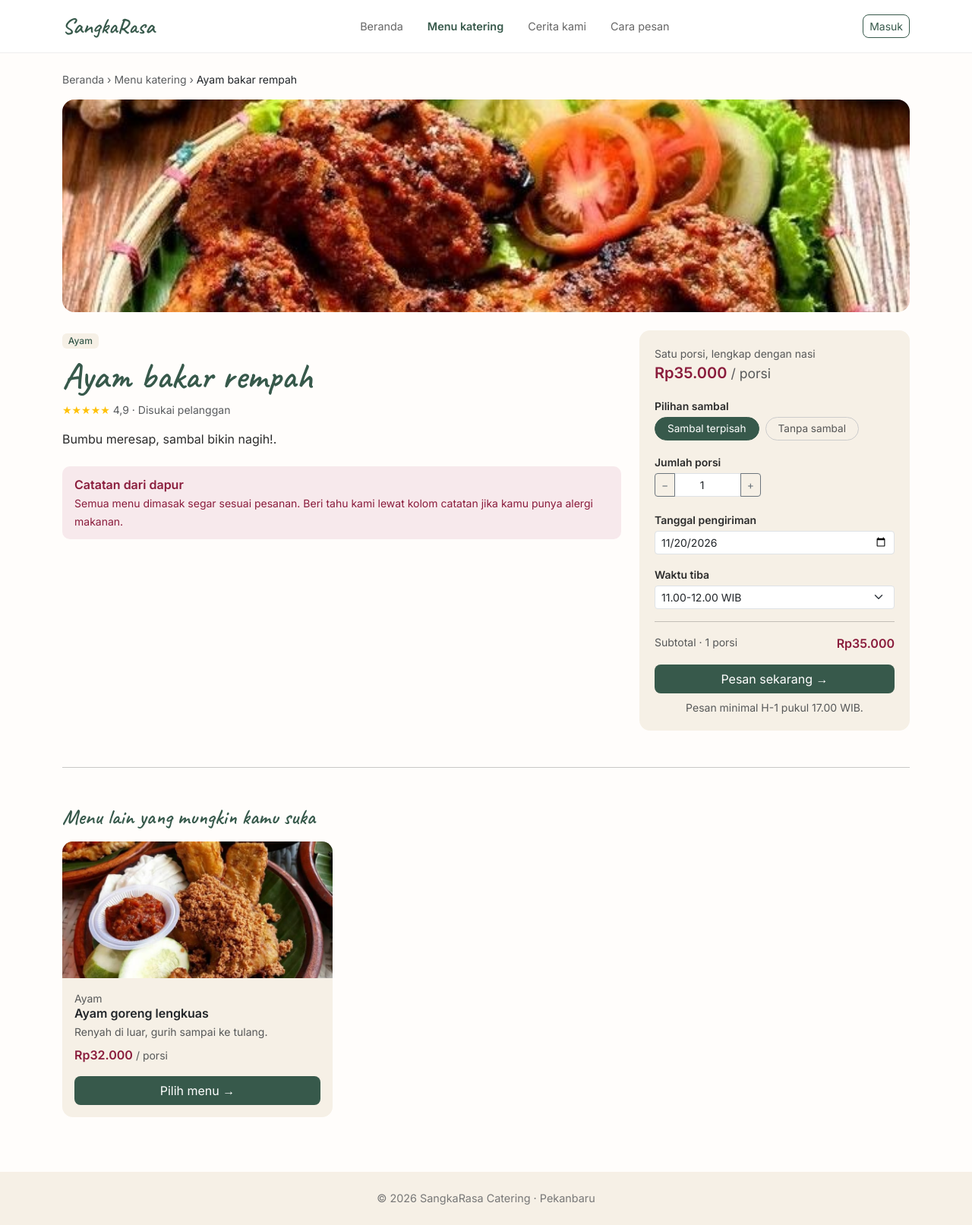
After one commit to zuleykapcr/sangkarasa, a Laravel app: page /menu/1 in a window 1280 px wide. The commit adds this page. Shown: the whole page at 76% size. Run offline with Laravel 12, Linux system fonts and the light colour scheme; data comes from the database, SQL or seed files in the repository.

Commit message:
feat: halaman detail menu dengan form pilih sambal, porsi, dan validasi

```diff
--- a/app/Http/Controllers/MenuController.php
+++ b/app/Http/Controllers/MenuController.php
@@ -28,4 +28,40 @@ class MenuController extends Controller
 
         return view('menu.index', compact('menus', 'kategori'));
     }
+
+    public function show(Menu $menu)
+{
+    $menu->load('kategori');
+
+    // Menu lain dari kategori yang sama
+    $menuLain = Menu::where('kategori_id', $menu->kategori_id)
+        ->where('id', '!=', $menu->id)
+        ->take(3)
+        ->get();
+
+    return view('menu.show', compact('menu', 'menuLain'));
 }
+
+public function pesan(Request $request, Menu $menu)
+{
+    $validated = $request->validate([
+        'opsi_tambahan'       => 'required|in:Sambal terpisah,Tanpa sambal',
+        'jumlah_porsi'        => 'required|integer|min:1|max:100',
+        'tanggal_pengiriman'  => 'required|date|after_or_equal:tomorrow',
+        'waktu_pengiriman'    => 'required|in:08.00-09.00 WIB,11.00-12.00 WIB,17.00-18.00 WIB',
+    ], [
+        'jumlah_porsi.min'                  => 'Minimal pesan 1 porsi.',
+        'tanggal_pengiriman.after_or_equal' => 'Pesanan minimal H-1 sebelum hari pengiriman.',
+        'tanggal_pengiriman.required'       => 'Tanggal pengiriman wajib diisi.',
+    ]);
+
+    session(['pesanan_sementara' => [
+        'menu_id'  => $menu->id,
+        'subtotal' => $menu->harga * $validated['jumlah_porsi'],
+    ] + $validated]);
+
+    return redirect()
+        ->route('menu.show', $menu)
+        ->with('success', 'Pesanan sementara tersimpan. Checkout akan aktif di tahap berikutnya.');
+    }
+}
--- a/public/css/style.css
+++ b/public/css/style.css
@@ -35,3 +35,11 @@ body { font-family: 'Inter', sans-serif; color: var(--sr-text); background: #fff
 .menu-price { color: var(--sr-maroon); font-weight: 600; }
 
 .sr-footer { background: var(--sr-cream); color: #777; font-size: .9rem; }
+
+/* Detail menu */
+.detail-banner { width: 100%; height: 280px; object-fit: cover; border-radius: 16px; }
+.badge-sr { background: var(--sr-cream); color: var(--sr-green); font-weight: 500; }
+.order-card { background: var(--sr-cream); border-radius: 14px; padding: 20px; }
+.alert-dapur { background: #f7e9ec; color: var(--sr-maroon); border-radius: 10px; padding: 12px 16px; }
+.btn-check:checked + .pill { background: var(--sr-green); color: #fff; border-color: var(--sr-green); }
+.pill { cursor: pointer; }
--- a/resources/views/layouts/app.blade.php
+++ b/resources/views/layouts/app.blade.php
@@ -10,6 +10,7 @@
 </head>
 <body>
     @include('partials.navbar')
+      @include('partials.alert')
 
     <main>
         @yield('content')
@@ -17,6 +18,7 @@
 
     @include('partials.footer')
 
-    <script src="https://cdn.jsdelivr.net/npm/bootstrap@5.3.3/dist/js/bootstrap.bundle.min.js"></script>
+  <script src="https://cdn.jsdelivr.net/npm/bootstrap@5.3.3/dist/js/bootstrap.bundle.min.js"></script>
+    @stack('scripts')
 </body>
 </html>
--- /dev/null
+++ b/resources/views/menu/show.blade.php
@@ -0,0 +1,138 @@
+@extends('layouts.app')
+
+@section('title', $menu->nama_menu)
+
+@section('content')
+<div class="container py-4">
+
+    {{-- Breadcrumb --}}
+    <nav class="small text-muted mb-3">
+        <a href="{{ route('beranda') }}" class="text-muted text-decoration-none">Beranda</a> ›
+        <a href="{{ route('menu.index') }}" class="text-muted text-decoration-none">Menu katering</a> ›
+        <span class="text-dark">{{ $menu->nama_menu }}</span>
+    </nav>
+
+    {{-- Banner --}}
+    <img src="{{ asset('images/menu/' . $menu->gambar) }}"
+         alt="{{ $menu->nama_menu }}" class="detail-banner mb-4">
+
+    <div class="row g-4">
+        {{-- KIRI: informasi menu --}}
+        <div class="col-lg-8">
+            <span class="badge badge-sr mb-2">{{ $menu->kategori->nama_kategori }}</span>
+            <h1 class="sr-script display-5 mb-1">{{ $menu->nama_menu }}</h1>
+
+            {{-- Rating masih statis. Diganti data asli di Tahap 10 (Ulasan & Rating) --}}
+            <div class="small text-muted mb-3">
+                <span class="text-warning">★★★★★</span> 4,9 · Disukai pelanggan
+            </div>
+
+            <p>{{ $menu->deskripsi }}</p>
+
+            <div class="alert-dapur mt-4">
+                <strong>Catatan dari dapur</strong><br>
+                <span class="small">
+                    Semua menu dimasak segar sesuai pesanan. Beri tahu kami lewat kolom
+                    catatan jika kamu punya alergi makanan.
+                </span>
+            </div>
+        </div>
+
+        {{-- KANAN: form pesan --}}
+        <div class="col-lg-4">
+            <form method="POST" action="{{ route('menu.pesan', $menu) }}" class="order-card" id="formPesan">
+                @csrf
+
+                <div class="text-muted small">Satu porsi, lengkap dengan nasi</div>
+                <div class="menu-price fs-5 mb-3">
+                    Rp{{ number_format($menu->harga, 0, ',', '.') }}
+                    <span class="text-muted fw-normal small">/ porsi</span>
+                </div>
+
+                {{-- Pilihan sambal --}}
+                <label class="fw-semibold small mb-1">Pilihan sambal</label>
+                <div class="d-flex gap-2 mb-3">
+                    @foreach (['Sambal terpisah', 'Tanpa sambal'] as $opsi)
+                        <input type="radio" class="btn-check" name="opsi_tambahan"
+                               id="opsi{{ $loop->index }}" value="{{ $opsi }}"
+                               {{ old('opsi_tambahan', 'Sambal terpisah') === $opsi ? 'checked' : '' }}>
+                        <label class="pill" for="opsi{{ $loop->index }}">{{ $opsi }}</label>
+                    @endforeach
+                </div>
+                @error('opsi_tambahan') <div class="text-danger small mb-2">{{ $message }}</div> @enderror
+
+                {{-- Jumlah porsi --}}
+                <label class="fw-semibold small mb-1">Jumlah porsi</label>
+                <div class="input-group input-group-sm mb-1" style="max-width: 140px;">
+                    <button type="button" class="btn btn-outline-secondary" id="btnKurang">−</button>
+                    <input type="number" name="jumlah_porsi" id="jumlahPorsi"
+                           class="form-control text-center" min="1" max="100"
+                           value="{{ old('jumlah_porsi', 1) }}">
+                    <button type="button" class="btn btn-outline-secondary" id="btnTambah">+</button>
+                </div>
+                @error('jumlah_porsi') <div class="text-danger small mb-2">{{ $message }}</div> @enderror
+
+                {{-- Jadwal --}}
+                <label class="fw-semibold small mt-3 mb-1">Tanggal pengiriman</label>
+                <input type="date" name="tanggal_pengiriman" class="form-control form-control-sm"
+                       min="{{ now()->addDay()->toDateString() }}"
+                       value="{{ old('tanggal_pengiriman', now()->addDay()->toDateString()) }}">
+                @error('tanggal_pengiriman') <div class="text-danger small">{{ $message }}</div> @enderror
+
+                <label class="fw-semibold small mt-3 mb-1">Waktu tiba</label>
+                <select name="waktu_pengiriman" class="form-select form-select-sm">
+                    @foreach (['08.00-09.00 WIB', '11.00-12.00 WIB', '17.00-18.00 WIB'] as $waktu)
+                        <option value="{{ $waktu }}" {{ old('waktu_pengiriman', '11.00-12.00 WIB') === $waktu ? 'selected' : '' }}>
+                            {{ $waktu }}
+                        </option>
+                    @endforeach
+                </select>
+                @error('waktu_pengiriman') <div class="text-danger small">{{ $message }}</div> @enderror
+
+                <hr>
+                <div class="d-flex justify-content-between mb-3">
+                    <span class="text-muted small">Subtotal · <span id="infoPorsi">1</span> porsi</span>
+                    <span class="menu-price" id="subtotal">Rp{{ number_format($menu->harga, 0, ',', '.') }}</span>
+                </div>
+
+                <button type="submit" class="btn btn-sr w-100">Pesan sekarang →</button>
+                <div class="text-center text-muted small mt-2">Pesan minimal H-1 pukul 17.00 WIB.</div>
+            </form>
+        </div>
+    </div>
+
+    {{-- Menu lain --}}
+    @if ($menuLain->count())
+        <hr class="my-5">
+        <h2 class="sr-script h3 mb-3">Menu lain yang mungkin kamu suka</h2>
+        <div class="row g-4">
+            @foreach ($menuLain as $item)
+                <div class="col-md-6 col-lg-4">
+                    @include('partials.menu-card', ['menu' => $item])
+                </div>
+            @endforeach
+        </div>
+    @endif
+</div>
+@endsection
+
+@push('scripts')
+<script>
+    const harga   = {{ (int) $menu->harga }};
+    const input   = document.getElementById('jumlahPorsi');
+    const subtotal = document.getElementById('subtotal');
+    const info    = document.getElementById('infoPorsi');
+
+    function hitung() {
+        let porsi = Math.max(1, parseInt(input.value) || 1);
+        input.value = porsi;
+        info.textContent = porsi;
+        subtotal.textContent = 'Rp' + (harga * porsi).toLocaleString('id-ID');
+    }
+
+    document.getElementById('btnKurang').addEventListener('click', () => { input.value = (parseInt(input.value) || 1) - 1; hitung(); });
+    document.getElementById('btnTambah').addEventListener('click', () => { input.value = (parseInt(input.value) || 1) + 1; hitung(); });
+    input.addEventListener('input', hitung);
+    hitung();
+</script>
+@endpush
--- /dev/null
+++ b/resources/views/partials/alert.blade.php
@@ -0,0 +1,5 @@
+@if (session('success'))
+    <div class="container mt-3">
+        <div class="alert alert-success mb-0">{{ session('success') }}</div>
+    </div>
+@endif
--- /dev/null
+++ b/resources/views/partials/menu-card.blade.php
@@ -0,0 +1,14 @@
+<div class="card menu-card h-100">
+    <img src="{{ asset('images/menu/' . $menu->gambar) }}"
+         alt="{{ $menu->nama_menu }}" class="card-img-top">
+    <div class="card-body d-flex flex-column">
+        <small class="text-muted">{{ $menu->kategori->nama_kategori }}</small>
+        <h6 class="fw-bold mb-1">{{ $menu->nama_menu }}</h6>
+        <p class="small text-muted mb-2">{{ $menu->deskripsi }}</p>
+        <div class="menu-price mb-3">
+            Rp{{ number_format($menu->harga, 0, ',', '.') }}
+            <span class="text-muted fw-normal small">/ porsi</span>
+        </div>
+        <a href="{{ route('menu.show', $menu) }}" class="btn btn-sr mt-auto">Pilih menu →</a>
+    </div>
+</div>
--- a/routes/web.php
+++ b/routes/web.php
@@ -8,8 +8,11 @@ Route::get('/', function () {
     return view('welcome');
 });
 
-Route::get('/', [BerandaController::class, 'index'])->name
+Route::get('/sangkarasa', [BerandaController::class, 'index'])->name
 ('beranda');
 
 Route::get('/menu', [MenuController::class, 'index'])->name
 ('menu.index');
+
+Route::get('/menu/{menu}', [MenuController::class, 'show'])->name('menu.show');
+Route::post('/menu/{menu}/pesan', [MenuController::class, 'pesan'])->name('menu.pesan');
```
Also changed, not shown: resources/views/menu/index.blade.php (+1 -15 lines).
